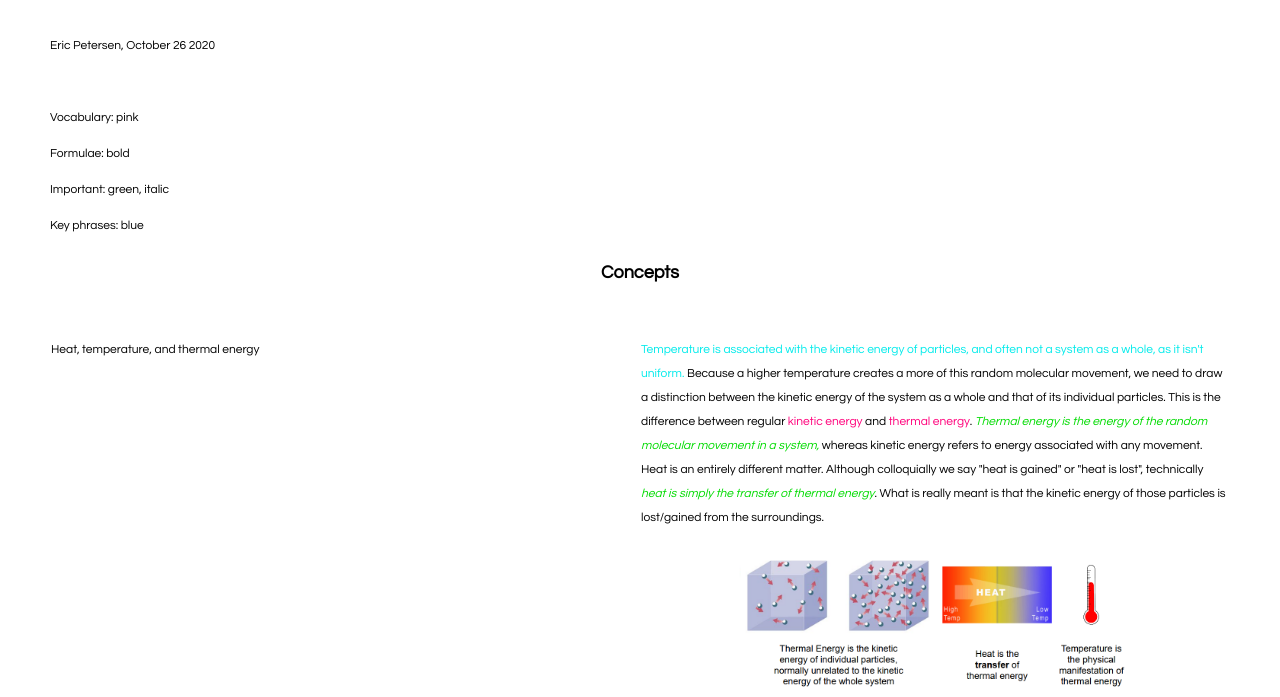
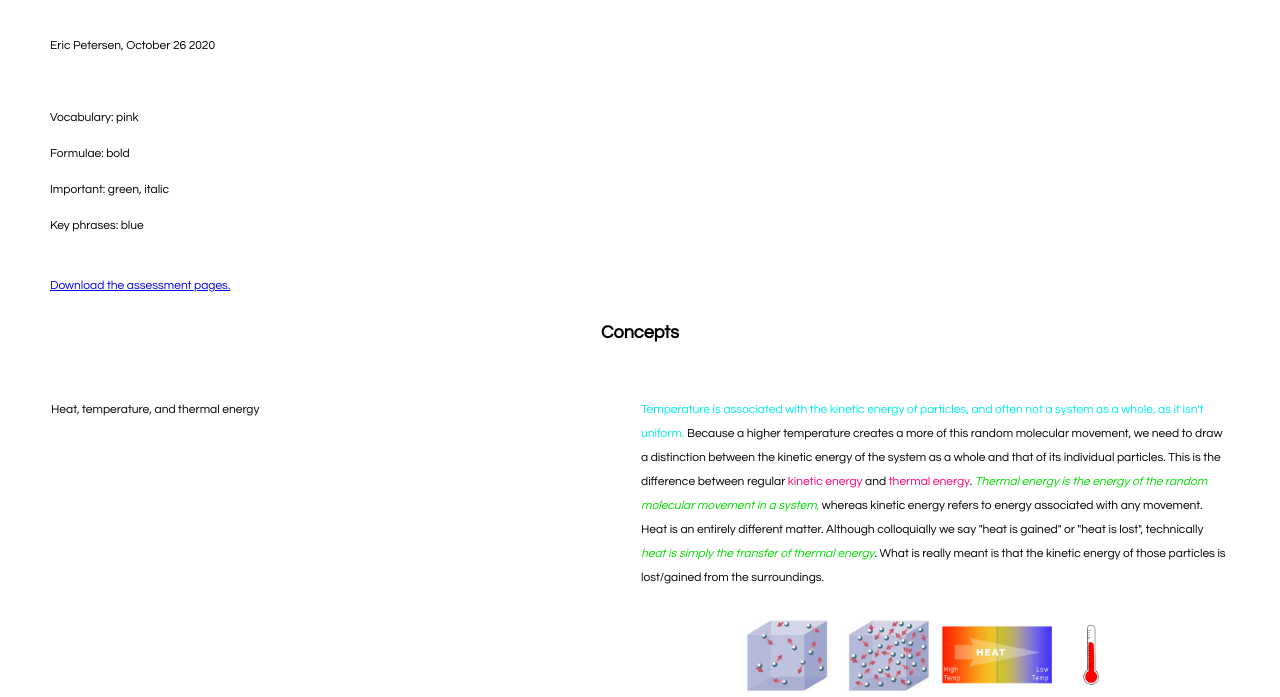
Before and after one commit to datgaiLegend/datgaiLegend.github.io, a plain HTML site: page index.html in a window 1280 px wide. Shown: the part 103-800 px from the top of the page. Drawn offline with Linux system fonts and the light colour scheme.

Commit message:
Update index.html

```diff
--- a/index.html
+++ b/index.html
@@ -18,6 +18,8 @@
 		<p>Formulae: bold</p>
 		<p>Important: green, italic</p>
 		<p>Key phrases: blue</p>
+		<br>
+		<a href="/downloads/independent\ chemistry\ assessment.docx" download>Download the assessment pages.</a>
 		<h2 class="sub-header">Concepts</h2>
 		<table class="table">
 			<tr>
```
